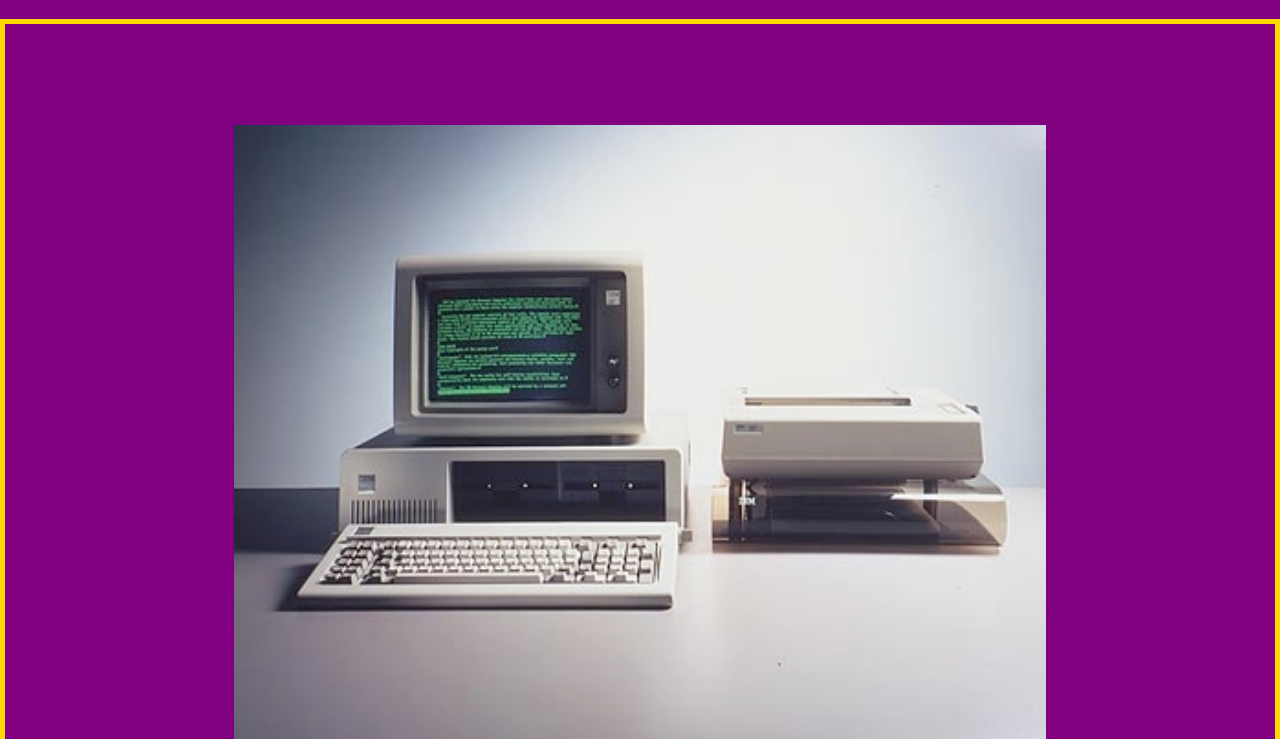
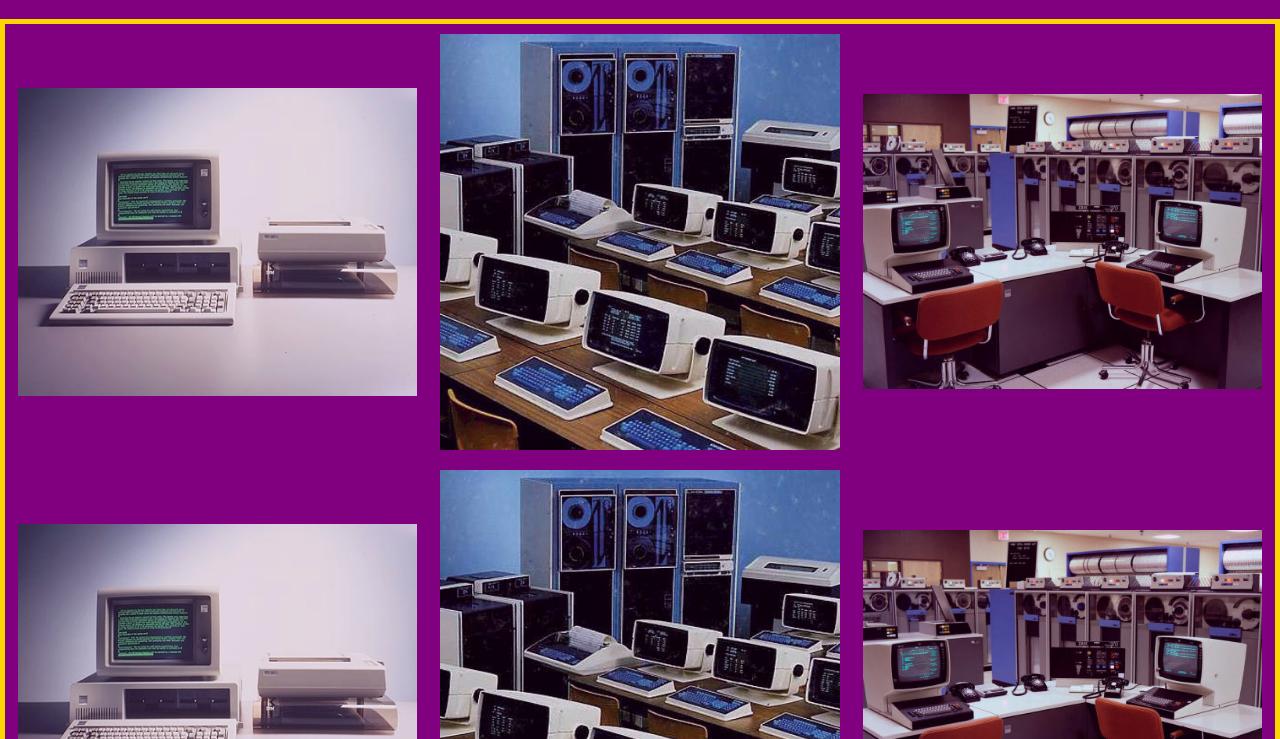
Before and after one commit to benhall847/css-positioning-2019, a plain HTML site: page index.html in a window 1280 px wide. Shown: the part 61-800 px from the top of the page. Drawn offline with nearby package versions, Linux system fonts and the light colour scheme.

Commit message:
adds interactability

```diff
--- a/index.html
+++ b/index.html
@@ -9,7 +9,7 @@
     <title>CSS POSITIONING</title>
 </head>
 <body>
-    <h1>Hamstergrammm</h1>
+    <h1 class="">Hamstergrammm</h1>
 
     <div class="vintage-playground">
         <div class="picture-frame"> <img src="/images/ibm-pc-1981.jpg" alt="IBM">
--- a/stylesheets/index.css
+++ b/stylesheets/index.css
@@ -14,18 +14,28 @@ html, body {
 .picture-frame {
     width: 80%;
     top: 150px;
-
+    /* flex-shrink: 0; */
     /* max-height: 10%; */
     overflow: hidden;
     display: flex;
     justify-content: center;
     align-items: center;
+    padding: 10px;
     /* border: 5px solid black; */
+}
+.picture-frame:hover {
+    outline:2px solid green;
+}
+
+.picture-frame:hover img{
+    transform:scale(1.10);
+    opacity:1.0;
 }
 .picture-frame img {
     width:100%;
-    padding: 10%;
+    /* padding: 10%; */
     overflow: hidden;
+    opacity:0.9;
 }
 
 .vintage-playground {
@@ -34,12 +44,20 @@ html, body {
     flex-direction: column;
     justify-content: flex-start;
     align-items: center;
-    min-height: 300px;
+    /* min-height: 300px; */
     /* flex-wrap: wrap; */
 }
 @media screen and (min-width: 500px) {
     body {
         background: red;
+    }
+    .picture-frame {
+        width:33%;
+    }
+    .vintage-playground {
+        flex-direction: row;
+        flex-wrap:wrap;
+        justify-content: space-evenly;
     }
 }
 
@@ -47,4 +65,8 @@ html, body {
     body {
         background: purple;
     }
+    .logo {
+        font-size: 32px;
+        text-align: center;
+    }
 }
```
